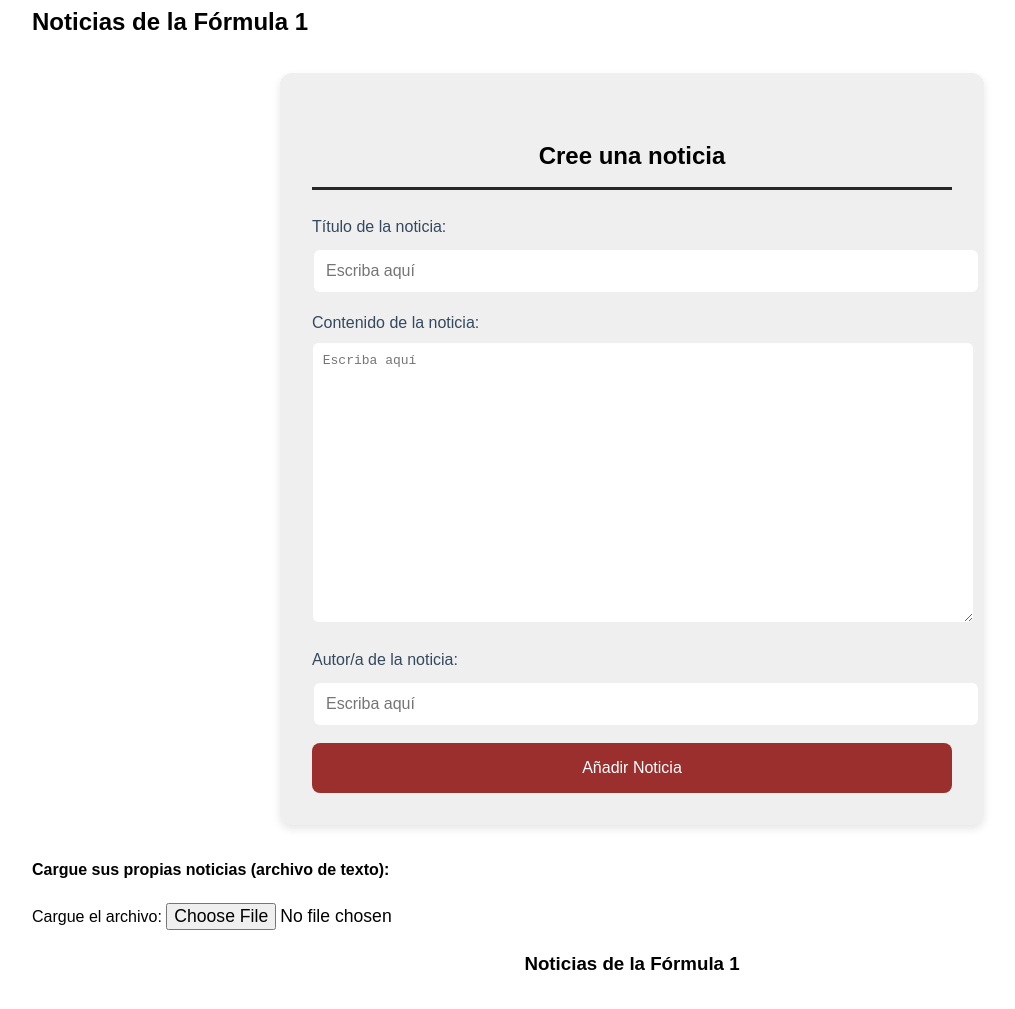
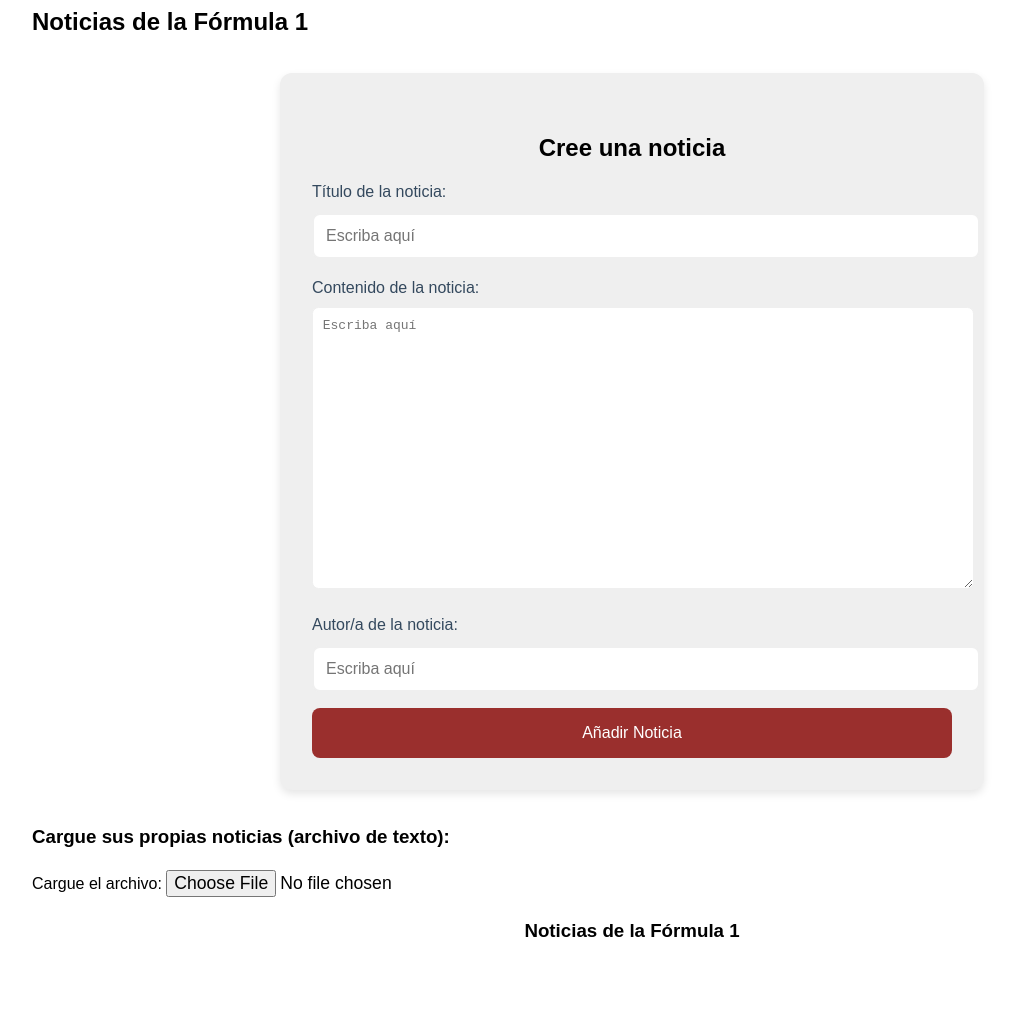
Before and after one commit to UO294936/SEW, a plain HTML site: page F1Desktop/noticias.html in a window 1280 px wide. Shown: the part 297-1306 px from the top of the page, without its empty margins (8-1023 px from the left). Drawn offline with nearby package versions, Linux system fonts and the light colour scheme.

Commit message:
Update noticias.html

```diff
--- a/F1Desktop/noticias.html
+++ b/F1Desktop/noticias.html
@@ -42,7 +42,7 @@
 		<h2>Noticias de la Fórmula 1</h2>
 
 		<article>
-			<h4>Cree una noticia</h4>
+			<h3>Cree una noticia</h3>
 
 			<label>Título de la noticia: <input type="text" placeholder="Escriba aquí"/></label>
 
@@ -53,7 +53,7 @@
 			<button onclick="agregarNoticiaManualmente()">Añadir Noticia</button>
 		</article>
 
-		<h4>Cargue sus propias noticias (archivo de texto):</h4>
+		<h3>Cargue sus propias noticias (archivo de texto):</h3>
 		<label>Cargue el archivo: <input type="file" onchange="cargarFiles(this.files)"></label>
 
 
```
